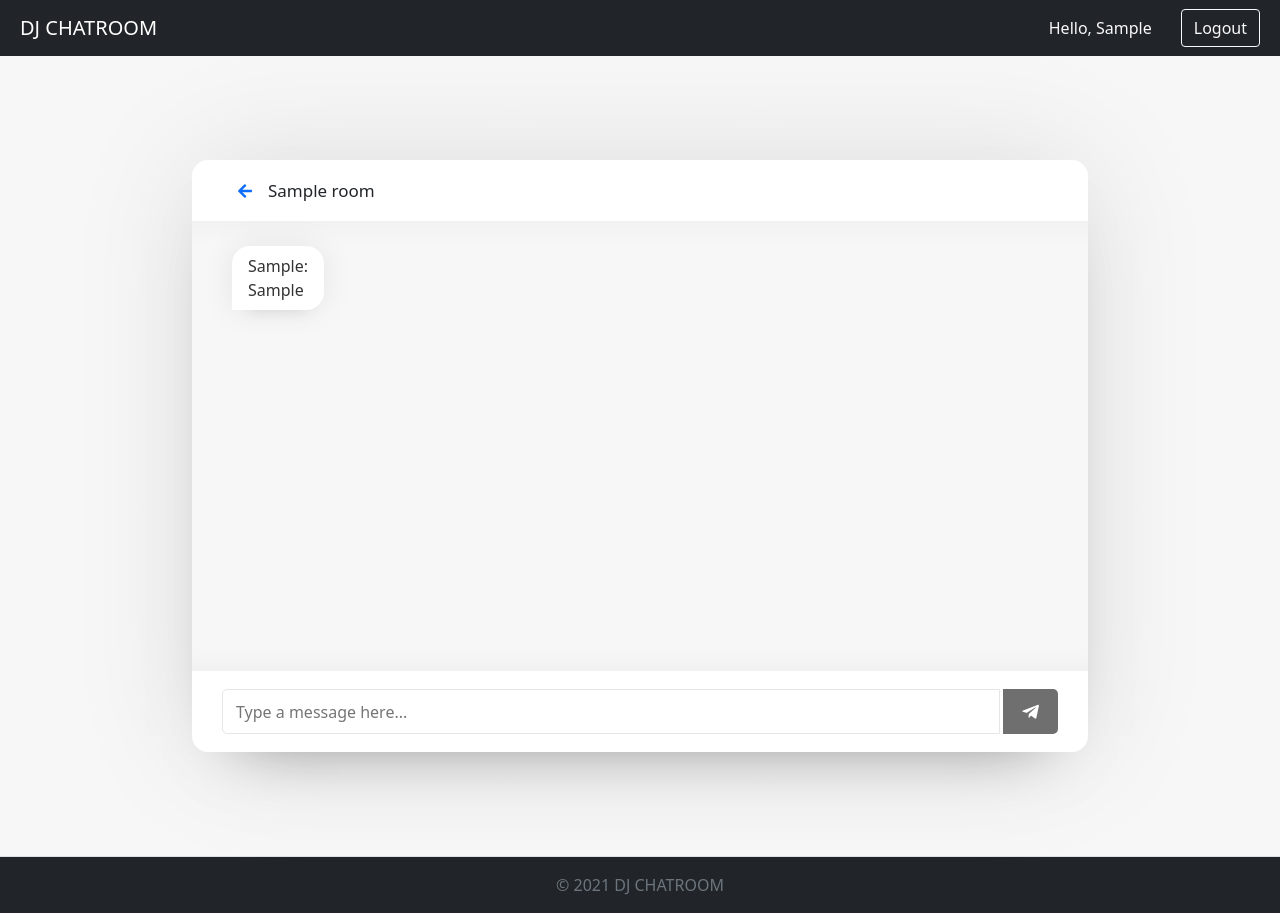
After one commit to IDayanandJagtap/chatroom, a PHP site: page /chatroom.php in a window 1280 px wide. The commit adds this page. Run offline with PHP 8.4, Linux system fonts and the light colour scheme; the visitor is signed in with stand-in values (Sample User, id 1); tables that the repository leaves empty or names only in its code hold one stand-in row (values such as "Sample post"); some libraries are stand-ins or nearby versions.

Commit message:
Chatroom created successfully

```diff
--- /dev/null
+++ b/Css/chat.css
@@ -0,0 +1,179 @@
+.chat-container{
+    display: flex;
+    align-items: center;
+    justify-content: center;
+    min-height: 100vh;
+    background: #f7f7f7;
+    padding: 0 10px;
+  }
+  .wrapper{
+    background: #fff;
+    max-width: 70vw;
+    width: 100%;
+    /* max-height: 60vh; */
+    /* margin: 40px; */
+    border-radius: 16px;
+    box-shadow: 0 0 128px 0 rgba(0,0,0,0.1),
+                0 32px 64px -48px rgba(0,0,0,0.5);
+  }
+
+
+
+
+/* Chat Area CSS Start */
+.chat-area header{
+    display: flex;
+    flex-direction: row;
+    align-items: center;
+    padding: 18px 30px;
+  }
+  .chat-area header .back-icon{
+    color: #333;
+    font-size: 18px;
+  }
+  .chat-area header img{
+    height: 45px;
+    width: 45px;
+    margin: 0 15px;
+  }
+  .chat-area header .details span{
+    font-size: 17px;
+    font-weight: 500;
+  }
+  .chat-box{
+    position: relative;
+    min-height: 450px;
+    max-height: 450px;
+    overflow-y: auto;
+    padding: 10px 30px 20px 30px;
+    background: #f7f7f7;
+    box-shadow: inset 0 32px 32px -32px rgb(0 0 0 / 5%),
+                inset 0 -32px 32px -32px rgb(0 0 0 / 5%);
+  }
+  .chat-box .text{
+    position: absolute;
+    top: 45%;
+    left: 50%;
+    width: calc(100% - 50px);
+    text-align: center;
+    transform: translate(-50%, -50%);
+  }
+  .chat-box .chat{
+    margin: 15px 0;
+  }
+  .chat-box .chat p{
+    word-wrap: break-word;
+    padding: 8px 16px;
+    box-shadow: 0 0 32px rgb(0 0 0 / 8%),
+                0rem 16px 16px -16px rgb(0 0 0 / 10%);
+  }
+  .chat-box .outgoing{
+    display: flex;
+  }
+  .chat-box .outgoing .details{
+    margin-left: auto;
+    max-width: calc(100% - 130px);
+  }
+  .outgoing .details p{
+    background: #333;
+    color: #fff;
+    border-radius: 18px 18px 0 18px;
+  }
+  .chat-box .incoming{
+    display: flex;
+    align-items: flex-end;
+  }
+  .chat-box .incoming img{
+    height: 35px;
+    width: 35px;
+  }
+  .chat-box .incoming .details{
+    margin-right: auto;
+    margin-left: 10px;
+    max-width: calc(100% - 130px);
+  }
+  .incoming .details p{
+    background: #fff;
+    color: #333;
+    border-radius: 18px 18px 18px 0;
+  }
+  .typing-area{
+    padding: 18px 30px;
+    display: flex;
+    justify-content: space-between;
+  }
+  .typing-area input{
+    height: 45px;
+    width: calc(100% - 58px);
+    font-size: 16px;
+    padding: 0 13px;
+    border: 1px solid #e6e6e6;
+    outline: none;
+    border-radius: 5px 0 0 5px;
+  }
+  .typing-area button{
+    color: #fff;
+    width: 55px;
+    border: none;
+    outline: none;
+    background: #333;
+    font-size: 19px;
+    cursor: pointer;
+    opacity: 0.7;
+    pointer-events: none;
+    border-radius: 0 5px 5px 0;
+    transition: all 0.3s ease;
+  }
+  .typing-area button.active{
+    opacity: 1;
+    pointer-events: auto;
+  }
+
+
+
+
+  /* Responive media query */
+
+  @media only screen and (max-width: 600px) {
+    .wrapper{
+      min-width: 90vw;
+    }
+  }
+
+  @media screen and (max-width: 450px) {
+
+
+
+    .chat-area header{
+      padding: 15px 20px;
+    }
+    .chat-box{
+      min-height: 400px;
+      padding: 10px 15px 15px 20px;
+      overflow-y: scroll;
+    }
+    .chat-box .chat p{
+      font-size: 15px;
+    }
+    .chat-box .outogoing .details{
+      max-width: 230px;
+    }
+    .chat-box .incoming .details{
+      max-width: 265px;
+    }
+    .incoming .details img{
+      height: 30px;
+      width: 30px;
+    }
+    .chat-area form{
+      padding: 20px;
+    }
+    .chat-area form input{
+      height: 40px;
+      width: calc(100% - 48px);
+    }
+    .chat-area form button{
+      width: 45px;
+    }
+
+  }
--- /dev/null
+++ b/Js/chatroom.js
@@ -0,0 +1,67 @@
+const form = document.querySelector(".typing-area"),
+incoming_id = form.querySelector(".incoming_id").value,
+inputField = form.querySelector(".input-field"),
+sendBtn = form.querySelector("button"),
+chatBox = document.querySelector(".chat-box");
+
+form.onsubmit = (e) =>{
+    e.preventDefault();
+}
+
+inputField.focus();
+inputField.onkeyup = () =>{
+    if(inputField.value !=""){
+        sendBtn.classList.add("active");
+    }
+    else{
+        sendBtn.classList.remove("active");
+    }
+}
+
+sendBtn.onclick = () =>{
+    let xhr = new XMLHttpRequest();
+    xhr.open("POST", "partials/insert-chat.php", true);
+    xhr.onload = () =>{
+        if(xhr.readyState === XMLHttpRequest.DONE){
+            if(xhr.status === 200){
+                inputField = "";
+                scrollToBottom();
+            }
+        }
+    }
+    let formData = new FormData(form);
+    xhr.send(formData);
+}
+
+chatBox.onmouseenter = () =>{
+    chatBox.classList.add("active");
+}
+
+chatBox.onmouseleave = () =>{
+    chatBox.classList.remove("active");
+}
+
+setInterval(() =>{
+    let xhr = new XMLHttpRequest();
+    xhr.open("POST", "partials/get-chat.php", true);
+    xhr.onload = () =>{
+        if(xhr.readyState === XMLHttpRequest.DONE){
+            if(xhr.status === 200){
+                let data = xhr.response;
+                chatBox.innerHTML = data;
+                if(!chatBox.classList.contains("active")){
+                    scrollToBottom();
+                }
+                // if(data === "fail"){
+                //     location.href = "enter_room.php"
+                // }
+            }
+        }
+    }
+    xhr.setRequestHeader("Content-type", "application/x-www-form-urlencoded");
+    xhr.send("incoming_id="+incoming_id);
+}, 500);
+
+function scrollToBottom(){
+    chatBox.scrollTop = chatBox.scrollHeight;
+}
--- /dev/null
+++ b/chatroom.php
@@ -0,0 +1,50 @@
+<?php
+    session_start();
+    include_once 'partials/dbconnect.php';
+    if(!isset($_SESSION['room_id']) && !isset($_SESSION['unique_id'])){
+        header("location: enter_room.php");
+    }
+
+?>
+<?php include_once 'header.php' ?>
+<link rel="stylesheet" href="Css/chat.css">
+
+<div class="chat-container">
+    <div class="wrapper my-4">
+        <section class="chat-area">
+            <header>
+                <?php
+                    // session_start();
+                    $room_id = $_SESSION['room_id'];
+                    $sql = "SELECT * FROM rooms WHERE room_id ='$room_id'";
+                    $result = mysqli_query($conn, $sql);
+
+                    if(mysqli_num_rows($result) > 0){
+                        $row = mysqli_fetch_assoc($result);
+                    }
+                    else{
+                        header("location: enter_room.php");
+                    }
+                ?>
+                <a href="enter_room.php" class="back=icon mx-3 "><i class="fas fa-arrow-left"></i></a>
+                <div class="details">
+                    <span><?php echo $row['name']?> </span>
+                </div>
+            </header>
+            <div class="chat-box">
+
+            </div>
+            <form action="" class="typing-area">
+                <input type="text" name="incoming_id" class="incoming_id" value="<?php echo $_SESSION['unique_id'] ?>" hidden>
+                <input type="text" name="message" class="input-field" placeholder="Type a message here..." autocomplete="off">
+                <button><i class="fab fa-telegram-plane"></i></button>
+            </form>
+        </section>
+    </div>
+</div>
+
+<?php include_once 'partials/footer.php' ?>
+
+<script src="Js/chatroom.js"></script>
+</body>
+</html>
--- a/header.php
+++ b/header.php
@@ -23,7 +23,48 @@
 </head>
 
 <body>
+
+
+<?php
+    // session_start();
+    if(isset($_SESSION['unique_id'])){
+        include_once 'partials/dbconnect.php';
+        $id = $_SESSION['unique_id'];
+        $sql = "SELECT * FROM users WHERE unique_id = '$id'";
+        $result  = mysqli_query($conn, $sql);
+
+        if(mysqli_num_rows($result) > 0){
+            $row = mysqli_fetch_assoc($result);
+            $name = $row['fname'];
+
+            echo '
                 <nav class="navbar navbar-expand-lg navbar-dark bg-dark">
+                    <div class="container-fluid">
+                        <a class="navbar-brand mx-2" href="index.php">DJ CHATROOM</a>
+                        <button class="navbar-toggler" type="button" data-bs-toggle="collapse" data-bs-target="#navbarSupportedContent" aria-controls="navbarSupportedContent" aria-expanded="false" aria-label="Toggle navigation">
+                            <span class="navbar-toggler-icon"></span>
+                        </button>
+                        <div class="collapse navbar-collapse" id="navbarSupportedContent">
+                            <ul class="navbar-nav me-auto mb-2 mb-lg-0">
+                                <li class="nav-item">
+                                    <a class="nav-link disabled" aria-current="page" href="#"></a>
+                                </li>
+                                <li class="nav-item">
+                                    <a class="nav-link" href="#"></a>
+                                </li>
+                            </ul>
+                            <div class="d-flex">
+                                <button class="btn text-light mx-2" >Hello, '.$name.'</button>
+                                <a href="logout.php"><button class="btn btn-outline-light mx-2" >Logout</button></a>
+                            </div>
+                        </div>
+                    </div>
+                </nav>';
+        }
+    }
+    else{
+        echo
+            '<nav class="navbar navbar-expand-lg navbar-dark bg-dark">
                 <div class="container-fluid">
                     <a class="navbar-brand mx-2" href="index.php">DJ CHATROOM</a>
                     <button class="navbar-toggler" type="button" data-bs-toggle="collapse" data-bs-target="#navbarSupportedContent" aria-controls="navbarSupportedContent" aria-expanded="false" aria-label="Toggle navigation">
@@ -44,4 +85,7 @@
                         </div>
                     </div>
                 </div>
-    </nav>
+            </nav>';
+    }
+
+?>
--- a/index.php
+++ b/index.php
@@ -12,7 +12,7 @@
             <h1>Chat with Your friends. </h1>
             <h3>Instant | Secure | Private | Free</h3><br>
             <a href="create_room.php"><button class="btn btn-primary">Create Room</button></a>
-            <a href="create_room.php"><button class="btn btn-primary">Enter into Room</button></a>
+            <a href="enter_room.php"><button class="btn btn-primary">Enter into Room</button></a>
         </div>
         <div class="col">
             <img src="Partials/Images/index.jpg" alt="Chatroom chatting" class="img-fluid">
--- /dev/null
+++ b/partials/get-chat.php
@@ -0,0 +1,53 @@
+<?php
+    session_start();
+    if(isset($_SESSION['unique_id']) && isset($_SESSION['room_id'])){
+        include_once 'dbconnect.php';
+        $room_id = $_SESSION['room_id'];
+        $outgoing_id = $_SESSION['unique_id'];
+        $incoming_id = mysqli_real_escape_string($conn, $_POST['incoming_id']);
+        $output = "";
+
+        $sql = "SELECT * FROM messages WHERE room_id = '$room_id'";
+        $result = mysqli_query($conn, $sql);
+
+        if(mysqli_num_rows($result) > 0){
+            // fetching results from messages
+            while($row = mysqli_fetch_assoc($result)){
+                $user_id = $row['incoming_msg_id'];
+            // selecting users
+            $user_select = "SELECT * FROM users WHERE unique_id = '$user_id'";
+            $query = mysqli_query($conn, $user_select);
+
+            if($query){
+                $info = mysqli_fetch_assoc($query);
+            }
+            if($row['outgoing_msg_id'] === $outgoing_id){
+                $output .='
+                    <div class="chat outgoing">
+                        <div class="details">
+                            <p>You:<br>
+                            '.$row['msg'].'</p>
+                        </div>
+                    </div>';
+            }
+            else{
+                $output .='
+                    <div class="chat incoming">
+                        <div class= "details">
+                            <p>'.$info['fname'].':<br>
+                            '.$row['msg'].'</p>
+                        </div>
+                    </div>';
+            }
+
+
+            }
+        }
+        else{
+            $output .= '<div class="text"> No messages available. Once you send message they will appear here.</div>';
+        }
+        echo $output;
+    }
+    else{
+        echo "fail";
+    }
```
Also changed, not shown: create_room.php (+4 -4 lines), enter_room.php (+4 -4 lines), login.php (+4 -4 lines), logout.php (added, +8 -0 lines), partials/insert-chat.php (added, +24 -0 lines), signup.php (+4 -4 lines), 1 other file. Lines whose indentation alone changed are shown as unchanged.
